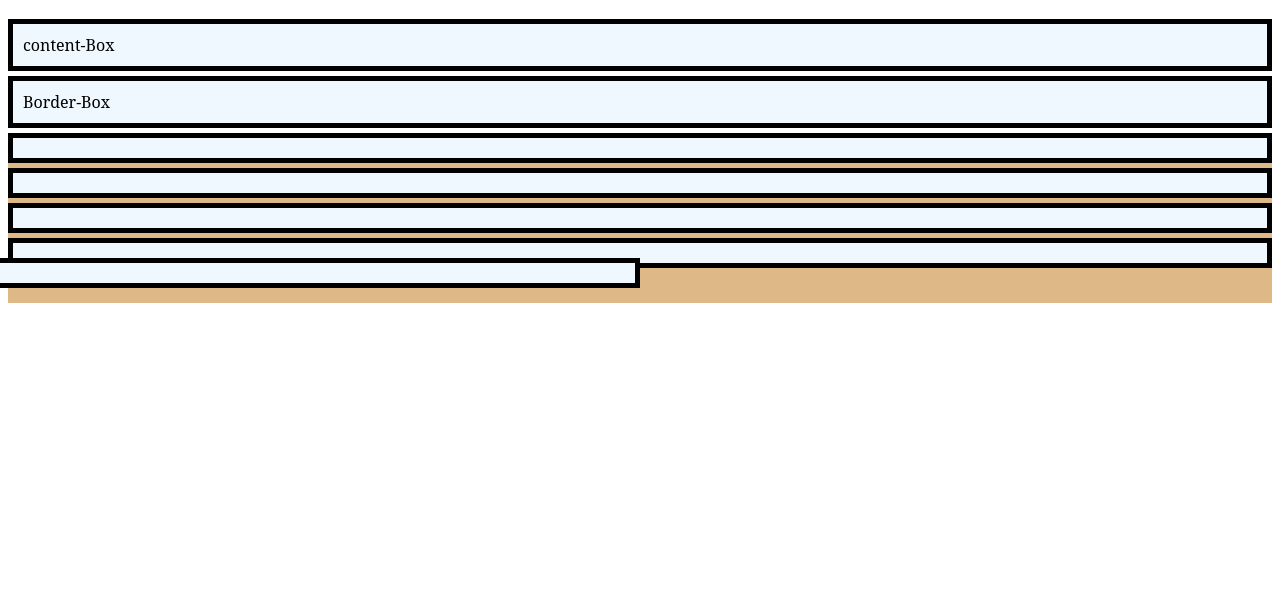
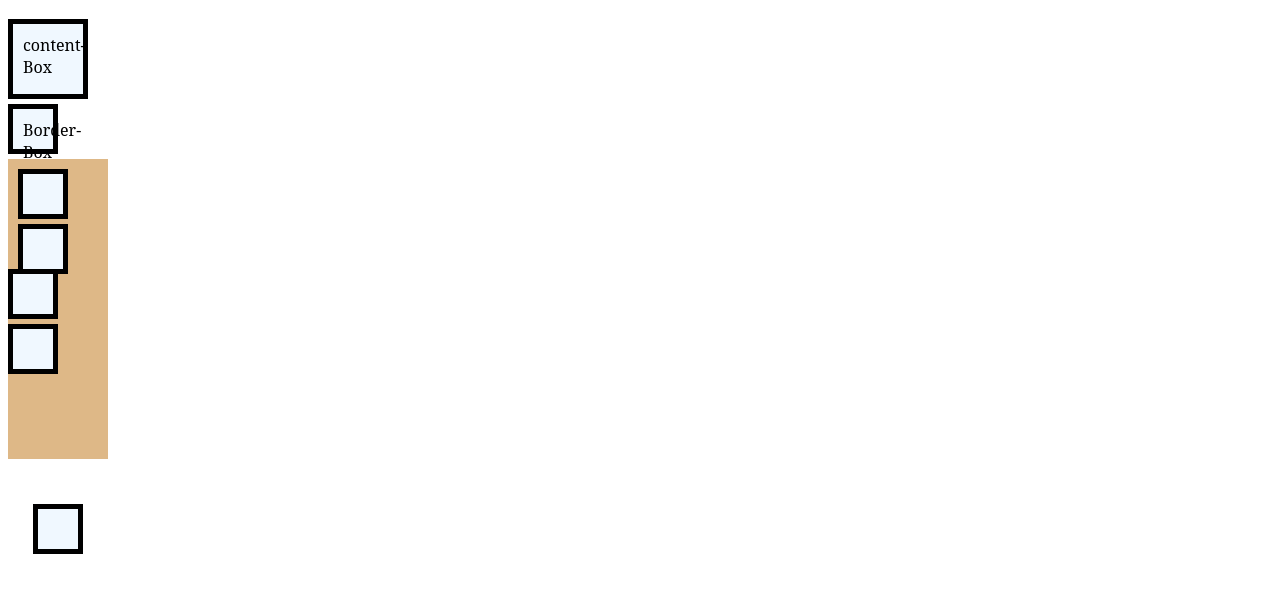
Before and after one commit to breann27/Edba, a plain HTML site: page index.html in a window 1280 px wide. Shown: the part 97-690 px from the top of the page. Drawn offline with Linux system fonts and the light colour scheme; a web font is replaced by a local one.

Commit message:
Update style.css

```diff
--- a/style.css
+++ b/style.css
@@ -34,42 +34,42 @@
 }
 .container{
     position: relative;
-    width: auto;
-    height: auto;
+    width: 100px;
+    height: 300px;
     background-color: burlywood;
 
 }
 .box{
     position: relative;
-    width: auto;
-    height: auto;
+    width: 50px;
+    height: 50px;
     background-color: aliceblue;
     transition: transform 0.5 ease;
 
 }
 .top-left{
-    top:auto;
-    left: auto;
+    top:10px;
+    left: 10px;
 }
 .top-right{
-    top: auto;
-    left: auto;
+    top: 10px;
+    left: 10px;
 
 }
 .bottom-left{
-    bottom:auto;
-    left:auto;
+    bottom: 10px;
+    left:10px;
 
 }
 .bottom-right{
-    bottom:auto;
-    right:auto;
+    bottom: 10px;
+    right: 10px;
 
 
 }
 .centre{
-    top: auto;
-    left: auto;
+    top: 50%;
+    left: 50%;
     transform: translate(-50%, -50%);
 
 }
```
